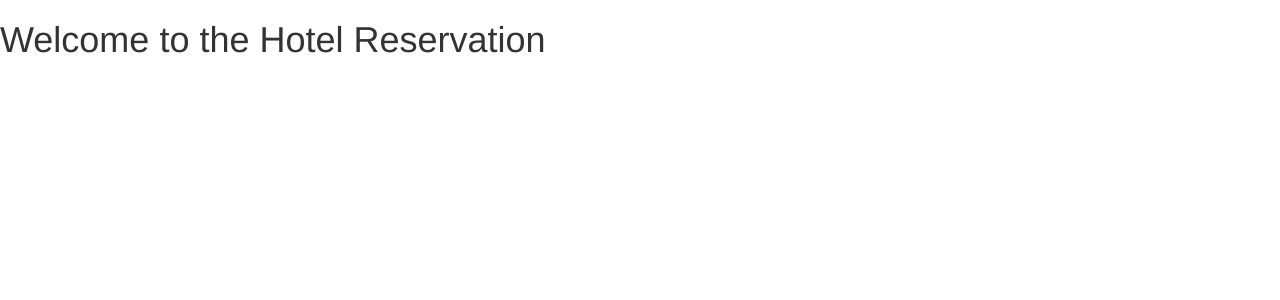
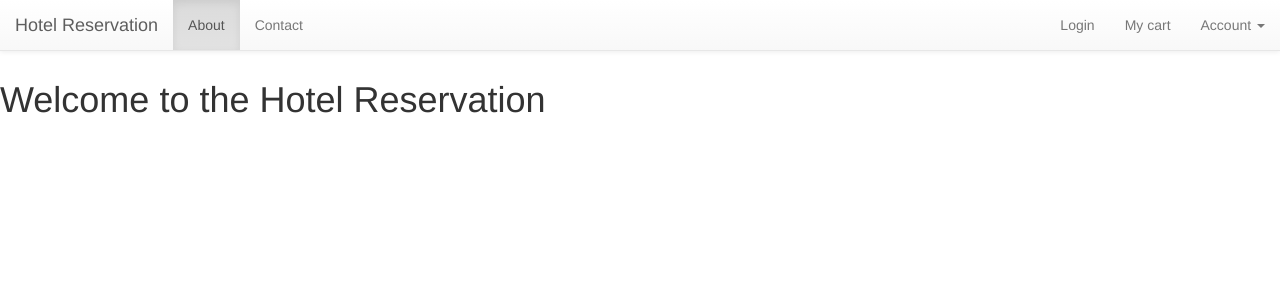
Before and after one commit to cs6314project/hotel-reservation-online, a PHP site: page / in a window 1280 px wide. Shown: the top 300 px of the page. Run offline with PHP 8.4, Linux system fonts and the light colour scheme.

Commit message:
Added navbar.php as a component.
You can change the navbar active link bas using a variable.

```diff
--- a/css/app.css
+++ b/css/app.css
@@ -0,0 +1,3 @@
+body {
+    padding-top: 60px;
+}
--- a/index.php
+++ b/index.php
@@ -7,6 +7,10 @@
 		?>
 	</head>
 	<body>
+		<?php
+			$header_active_link = "about";
+			include "partials/navbar.php";
+		?>
 		<h1>Welcome to the Hotel Reservation</h1>
 
 		<?php
--- /dev/null
+++ b/partials/navbar.php
@@ -0,0 +1,55 @@
+<nav class="navbar navbar-default navbar-fixed-top">
+	<div class="container-fluid">
+		<!-- Brand and toggle get grouped for better mobile display -->
+		<div class="navbar-header">
+			<button type="button" class="navbar-toggle collapsed" data-toggle="collapse" data-target="#roomNavbar"
+				aria-expanded="false">
+				<span class="sr-only">Toggle navigation</span>
+				<span class="icon-bar"></span>
+				<span class="icon-bar"></span>
+				<span class="icon-bar"></span>
+			</button>
+			<a class="navbar-brand" href="index.html">Hotel Reservation<span class="sr-only">(current)</span>
+			</a>
+		</div>
+
+		<!-- Collect the nav links, forms, and other content for toggling -->
+		<div class="collapse navbar-collapse" id="roomNavbar">
+			<ul class="nav navbar-nav">
+				<li class="<?=(strcmp($header_active_link, 'about') == 0) ? 'active' : ''?>">
+					<a href="about.php">About</a>
+				</li>
+				<li class="<?=(strcmp($header_active_link, 'contact') == 0) ? 'active' : ''?>">
+					<a href="contact.php">Contact</a>
+				</li>
+			</ul>
+			<ul class="nav navbar-nav navbar-right">
+				<li class="<?=(strcmp($header_active_link, 'login') == 0) ? 'active' : ''?>">
+					<a href="login.php">Login</a>
+				</li>
+				<li class="<?=(strcmp($header_active_link, 'cart') == 0) ? 'active' : ''?>">
+					<a href="cart.php">My cart</a>
+				</li>
+				<li class="dropdown">
+					<a href="#" class="dropdown-toggle" data-toggle="dropdown" role="button" aria-haspopup="true" aria-expanded="false">Account
+						<span class="caret"></span>
+					</a>
+					<ul class="dropdown-menu">
+						<li>
+							<a href="accountview.php">My account</a>
+						</li>
+						<li>
+							<a href="orderhistory.php">My purchase history</a>
+						</li>
+						<li role="separator" class="divider"></li>
+						<li>
+							<a href="#">Logout</a>
+						</li>
+					</ul>
+				</li>
+			</ul>
+		</div>
+		<!-- /.navbar-collapse -->
+	</div>
+	<!-- /.container-fluid -->
+</nav>
```
Also changed, not shown: 1 other file.
